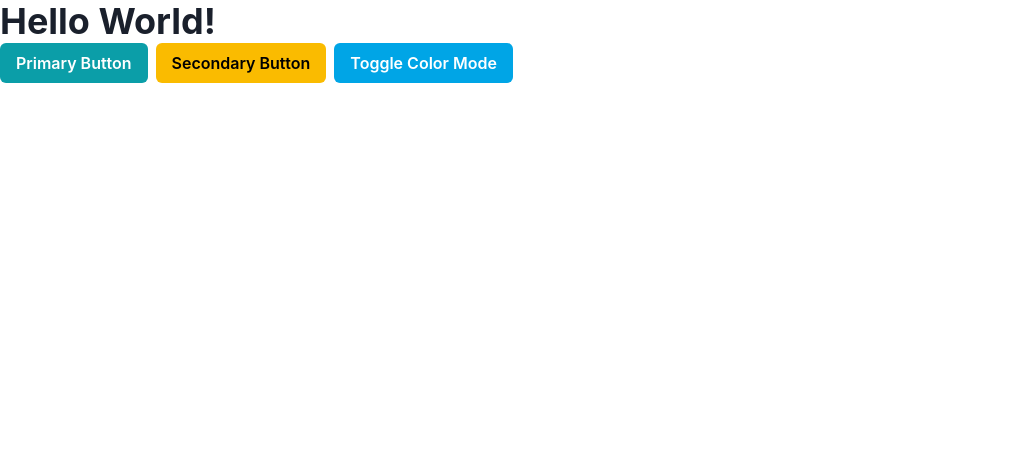
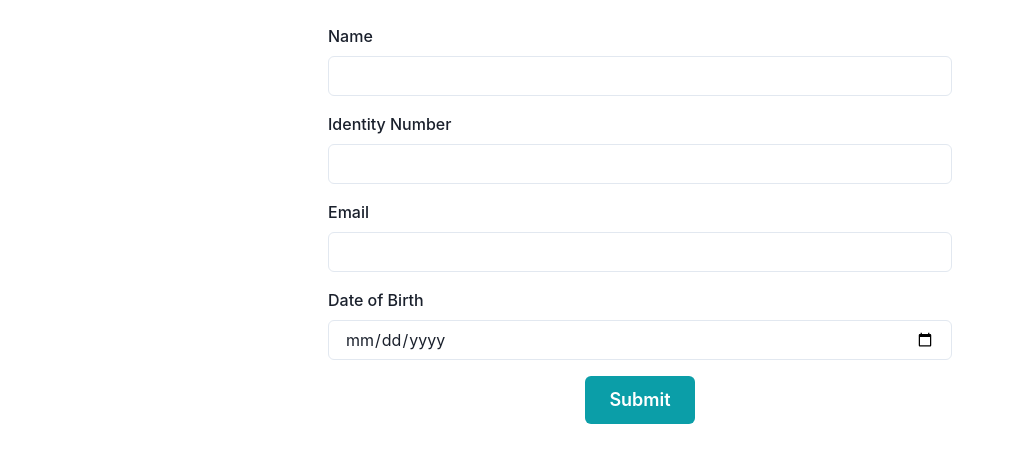
Before and after one commit to byatriasa/mango-fe, a Next.js app: page / in a window 1280 px wide. Shown: the top 462 px of the page, without its empty margins (0-1015 px from the left). Built offline with nearby package versions, Linux system fonts and the light colour scheme.

Commit message:
feat: slicing form

```diff
--- a/package.json
+++ b/package.json
@@ -19,6 +19,7 @@
     "@chakra-ui/react": "^2.8.2",
     "@emotion/react": "^11.11.4",
     "@emotion/styled": "^11.11.5",
+    "@hookform/resolvers": "^3.6.0",
     "axios": "^1.7.2",
     "framer-motion": "^10.18.0",
     "lodash": "^4.17.21",
@@ -26,6 +27,7 @@
     "next": "14.2.3",
     "react": "18.3.1",
     "react-dom": "18.3.1",
+    "react-hook-form": "^7.51.5",
     "sharp": "0.33.4",
     "swr": "^2.2.5",
     "typescript": "5.3.3",
--- /dev/null
+++ b/src/components/hook-form/RHFForm.tsx
@@ -0,0 +1,24 @@
+// react
+import { type ComponentProps, type HTMLAttributes, type ReactNode } from 'react'
+// form
+import { type FieldValues, FormProvider } from 'react-hook-form'
+
+// --------------------------------------------------------------------------------------------
+
+export type RHFFormProps<T extends FieldValues> = {
+  methods: Omit<ComponentProps<typeof FormProvider<T>>, 'children'>
+  onSubmit: HTMLAttributes<HTMLFormElement>['onSubmit']
+  children: ReactNode
+}
+
+export default function RHFForm<T extends FieldValues>({
+  onSubmit,
+  children,
+  methods
+}: RHFFormProps<T>): JSX.Element {
+  return (
+    <FormProvider {...methods}>
+      <form onSubmit={onSubmit}>{children}</form>
+    </FormProvider>
+  )
+}
--- /dev/null
+++ b/src/components/hook-form/RHFInput.tsx
@@ -0,0 +1,96 @@
+// react
+import { type ComponentProps, type ReactNode } from 'react'
+// chakra
+import {
+  FormControl,
+  FormErrorMessage,
+  FormHelperText,
+  FormLabel,
+  Input,
+  InputGroup
+} from '@chakra-ui/react'
+// form
+import { useController } from 'react-hook-form'
+
+// ----------------------------------------------------------------------
+
+type RHFInputProps = Pick<
+  ComponentProps<typeof FormControl>,
+  'isDisabled' | 'isReadOnly' | 'isRequired'
+> & {
+  name: string
+  label?: ReactNode
+  placeholder?: string
+  helperText?: ReactNode
+  //
+  inputLeftAddon?: ReactNode
+  inputLeftElement?: ReactNode
+  inputRightAddon?: ReactNode
+  inputRightElement?: ReactNode
+  //
+  inputProps?: Omit<ComponentProps<typeof Input>, 'placeholder'>
+  inputGroupProps?: ComponentProps<typeof InputGroup>
+}
+
+export default function RHFInput({
+  name,
+  label,
+  placeholder,
+  helperText,
+  // input elements
+  inputLeftAddon,
+  inputLeftElement,
+  inputRightAddon,
+  inputRightElement,
+  // props override
+  inputProps,
+  inputGroupProps,
+  // rest
+  ...rest
+}: RHFInputProps): JSX.Element {
+  if (Boolean(inputLeftAddon) && Boolean(inputLeftElement)) {
+    throw new Error(
+      'Cannot use both inputLeftAddon and inputLeftElement at the same time'
+    )
+  }
+
+  if (Boolean(inputRightAddon) && Boolean(inputRightElement)) {
+    throw new Error(
+      'Cannot use both inputRightAddon and inputRightElement at the same time'
+    )
+  }
+
+  const {
+    field,
+    fieldState: { error }
+  } = useController({ name })
+
+  return (
+    <FormControl
+      {...rest}
+      isInvalid={Boolean(error)}
+    >
+      <FormLabel>{label}</FormLabel>
+
+      <InputGroup {...inputGroupProps}>
+        {inputLeftAddon}
+        {inputLeftElement}
+
+        <Input
+          placeholder={placeholder}
+          {...inputProps}
+          {...field}
+        />
+
+        {inputRightAddon}
+        {inputRightElement}
+      </InputGroup>
+
+      {error ? (
+        <FormErrorMessage>{error.message}</FormErrorMessage>
+      ) : (
+        helperText != null && <FormHelperText>{helperText}</FormHelperText>
+      )}
+    </FormControl>
+  )
+}
--- /dev/null
+++ b/src/components/hook-form/RHFSelect.tsx
@@ -0,0 +1,84 @@
+// react
+import { type ComponentProps, type ReactNode } from 'react'
+// chakra
+
+import {
+  FormControl,
+  FormErrorMessage,
+  FormHelperText,
+  FormLabel,
+  Select
+} from '@chakra-ui/react'
+// form
+import { useController } from 'react-hook-form'
+
+// ----------------------------------------------------------------------
+
+type RHFSelectProps = Pick<
+  ComponentProps<typeof FormControl>,
+  'isDisabled' | 'isReadOnly' | 'isRequired'
+> & {
+  name: string
+  label?: ReactNode
+  placeholder?: string
+  helperText?: ReactNode
+  //
+  options: Array<{
+    label: ReactNode
+    value: string
+  }>
+  //
+  selectProps?: Omit<ComponentProps<typeof Select>, 'placeholder'>
+}
+
+export default function RHFSelect({
+  name,
+  label,
+  placeholder = '',
+  helperText,
+  //
+  options,
+  // props override
+  selectProps,
+  // rest
+  ...rest
+}: RHFSelectProps): JSX.Element {
+  const {
+    field,
+    fieldState: { error }
+  } = useController({ name })
+
+  return (
+    <FormControl
+      {...rest}
+      isInvalid={Boolean(error)}
+    >
+      <FormLabel>{label}</FormLabel>
+
+      <Select
+        placeholder={placeholder}
+        {...selectProps}
+        {...field}
+      >
+        <option
+          label={placeholder}
+          disabled
+        />
+        {options.map((o) => (
+          <option
+            key={o.value}
+            value={o.value}
+          >
+            {o.label}
+          </option>
+        ))}
+      </Select>
+
+      {error ? (
+        <FormErrorMessage>{error.message}</FormErrorMessage>
+      ) : (
+        helperText != null && <FormHelperText>{helperText}</FormHelperText>
+      )}
+    </FormControl>
+  )
+}
--- /dev/null
+++ b/src/components/hook-form/index.ts
@@ -0,0 +1,3 @@
+export { default as RHFForm } from './RHFForm'
+export { default as RHFSelect } from './RHFSelect'
+export { default as RHFInput } from './RHFInput'
--- a/src/pages/index.tsx
+++ b/src/pages/index.tsx
@@ -1,35 +1,93 @@
 // next
 import Head from 'next/head'
 // @chakra
-import { Button, HStack, Heading, useColorMode } from '@chakra-ui/react'
+import { Box, Button, Container, VStack } from '@chakra-ui/react'
+import { type InferFormValueType } from '~/utils/form'
+import { register } from '~/validators/applicant.validator'
+import { useForm } from 'react-hook-form'
+import { zodResolver } from '@hookform/resolvers/zod'
+import { RHFForm, RHFInput } from '~/components/hook-form'
+
+type FormValue = InferFormValueType<typeof register>
 
 export default function Home(): JSX.Element {
-  const { toggleColorMode } = useColorMode()
+  // RHF stuffs
+  const methods = useForm<FormValue>({
+    defaultValues: {
+      name: '',
+      identity_number: '',
+      email: '',
+      dob: ''
+    } as unknown as FormValue,
+
+    resolver: zodResolver(register),
+    mode: 'onBlur'
+  })
+
+  const {
+    formState: { errors, isSubmitSuccessful, isSubmitting },
+    setError,
+    handleSubmit
+  } = methods
+
+  const handleRegister = async (data: FormValue): Promise<void> => {
+    console.log(data)
+  }
 
   return (
     <>
       <Head>
-        <title>Front-end Boilerplate</title>
+        <title>Mango - Technical Test</title>
       </Head>
 
       <main>
-        <Heading variant='h1'>Hello World!</Heading>
-
-        <HStack spacing={2}>
-          <Button colorScheme='primary'>Primary Button</Button>
-          <Button
-            colorScheme='secondary'
-            color='black'
-          >
-            Secondary Button
-          </Button>
-          <Button
-            onClick={toggleColorMode}
-            colorScheme='tertiary'
-          >
-            Toggle Color Mode
-          </Button>
-        </HStack>
+        <Container
+          maxW='2xl'
+          centerContent
+          padding={6}
+        >
+          <Box width='100%'>
+            <RHFForm<FormValue>
+              methods={methods}
+              onSubmit={handleSubmit(handleRegister)}
+            >
+              <VStack
+                spacing={4}
+                justifyContent='stretch'
+                width='100%'
+              >
+                <RHFInput
+                  name='name'
+                  label='Name'
+                />
+                <RHFInput
+                  name='identity_number'
+                  label='Identity Number'
+                />
+                <RHFInput
+                  name='email'
+                  label='Email'
+                />
+                <RHFInput
+                  name='dob'
+                  label='Date of Birth'
+                  inputProps={{
+                    type: 'date'
+                  }}
+                />
+                <Button
+                  type='submit'
+                  colorScheme='primary'
+                  size='lg'
+                  isDisabled={isSubmitSuccessful}
+                  isLoading={isSubmitting}
+                >
+                  Submit
+                </Button>
+              </VStack>
+            </RHFForm>
+          </Box>
+        </Container>
       </main>
     </>
   )
--- /dev/null
+++ b/src/utils/form.ts
@@ -0,0 +1,18 @@
+import { AxiosError } from 'axios'
+import { type ZodSchema, type z } from 'zod'
+
+/**
+ * 1. Derive the values type from the zod schema
+ * 2. Add `afterSubmit` property to the type for form global error message
+ */
+export type InferFormValueType<T extends ZodSchema> = z.infer<T> & {
+  afterSubmit?: string
+}
+
+export function handleSubmitError(err: any): string | null {
+  if (err instanceof AxiosError) {
+    return err.response?.data?.message
+  }
+
+  return null
+}
```
Also changed, not shown: 1 other file (tests, documents, lock files or other folders).
